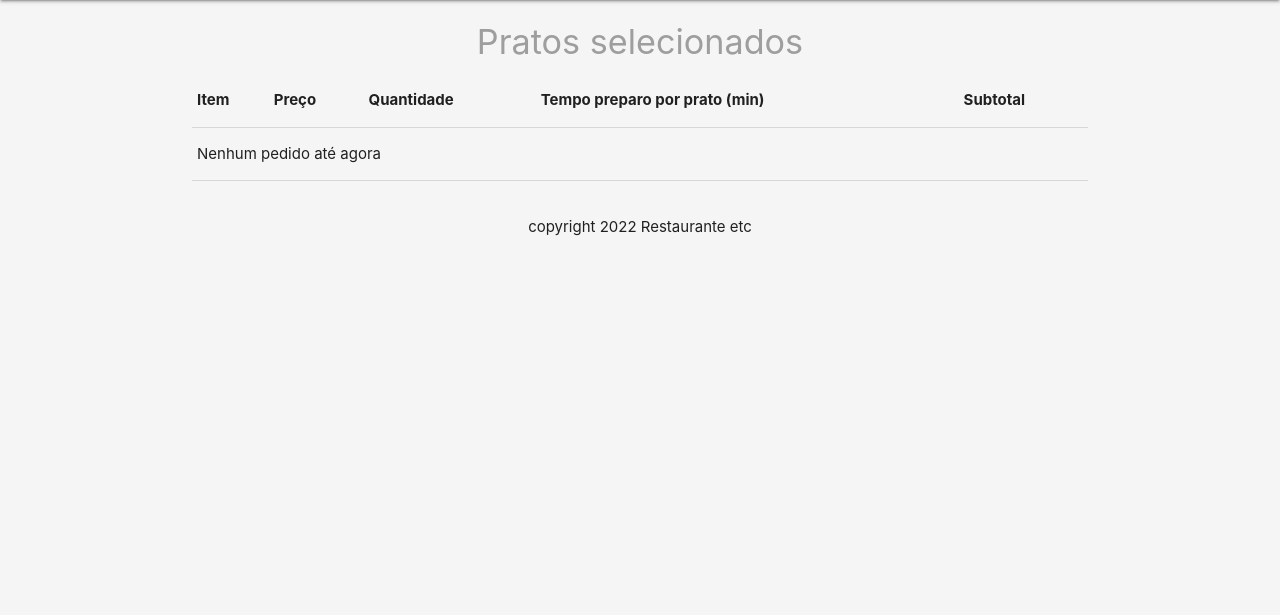
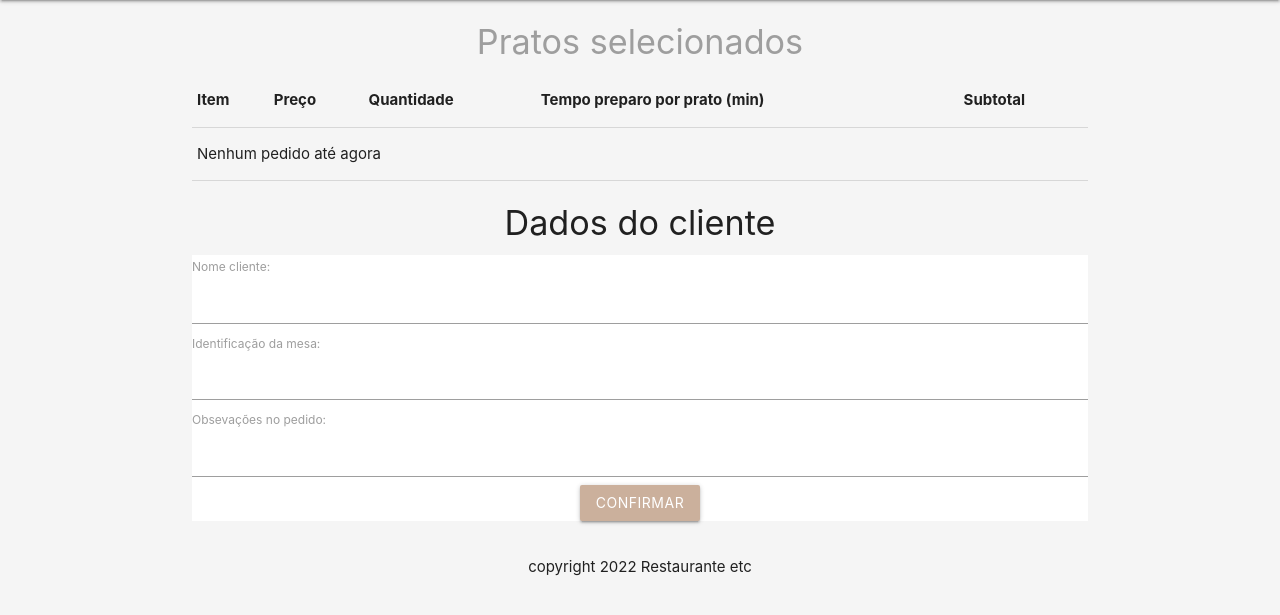
Before and after one commit to inacio88/projeto-desenvolvimento-web, a PHP site: page /comanda.php?clear=1 in a window 1280 px wide. Shown: the part 64-679 px from the top of the page. Run offline with PHP 8.4, Linux system fonts and the light colour scheme; the visitor is signed in with stand-in values (Sample User, id 1).

Commit message:
Add comanda - Parte 4

```diff
--- a/comanda.php
+++ b/comanda.php
@@ -11,10 +11,26 @@ if (!(isset($_SESSION['comanda']))) {
     //echo "sfae";
 }
 
+if (!(isset($_SESSION['cliente']))) {
+    $_SESSION['cliente'];
+    //echo "sfae";
+}
+
 //Limbar a comanda
 if (isset($_GET['clear'])) {
     $_SESSION['comanda'] = array();
 }
+
+//Add na sessão dados da mesa
+if (isset($_POST['nomeCliente'])) {
+    $_SESSION['cliente']['nomeCliente'] = $_POST['nomeCliente'];
+    $_SESSION['cliente']['idMesa'] = $_POST['idMesa'];
+    $_SESSION['cliente']['pedidos'] = $pedidos;
+    $_SESSION['cliente']['obs'] = $_POST['obs'];
+    print_r($_SESSION['cliente']);
+}
+
+
 
 if (isset($_GET['id'])) {
     $id = $_GET['id'];
@@ -39,14 +55,14 @@ if (isset($_GET['id'])) {
 <!DOCTYPE html>
 <html lang="pt-br">
 
-    <?php //include('templates/header.php'); ?>
+
 <head>
     <meta charset="UTF-8">
     <meta http-equiv="X-UA-Compatible" content="IE=edge">
     <meta name="viewport" content="width=device-width, initial-scale=1.0">
     <!-- Compiled and minified CSS -->
     <link rel="stylesheet" href="https://cdnjs.cloudflare.com/ajax/libs/materialize/1.0.0/css/materialize.min.css">
-    <script src="script.js"></script>
+
     <link rel="stylesheet" href="style.css">
     <title>Restaurante etc</title>
 </head>
@@ -67,7 +83,7 @@ if (isset($_GET['id'])) {
     <h4 class="center grey-text">Pratos selecionados</h4>
     <div class="container">
         <div class="row">
-        <table>
+        <table id='tabela'>
                     <tr>
                         <th>Item</th>
                         <th>Preço</th>
@@ -78,12 +94,14 @@ if (isset($_GET['id'])) {
 
             <?php
                 $total = 0;
+                $pedidos = "";
                 foreach($_SESSION['comanda'] as $key => $quant):
                 $consulta = $pdo->query("SELECT * FROM cardapio WHERE id = '$key' ");
                 $linha = $consulta->fetch(PDO::FETCH_ASSOC);
 
                 $subTotal = $linha['preco'] * $quant;
                 $total += $subTotal;
+                $pedidos .=  "$quant - {$linha['nomePrato']};";
             echo "
                 <tr>
                     <td>{$linha['nomePrato']}</td>
@@ -106,15 +124,35 @@ if (isset($_GET['id'])) {
                 echo "<tr><td colspan='5'>Nenhum pedido até agora </td></tr>";
             }
             else {
-                echo "<tr><td colspan='5'>Total: R$ $total </td></tr>";
+                echo "<tr><td colspan='5'>Total: R$ $total $pedidos </td></tr>";
             }
 
             ?>
         </table>
+
+            <h4 class="center">Dados do cliente</h4>
+            <form action="comanda.php" method="POST" class="white">
+                <label> Nome cliente: </label>
+                <input type="text" name="nomeCliente">
+                <div class="red-text"></div>
+
+                <label> Identificação da mesa: </label>
+                <input type="text" name="idMesa">
+                <div class="red-text"></div>
+
+                <label> Obsevações no pedido: </label>
+                <input type="text" name="obs">
+                <div class="red-text"> </div>
+
+                <div class="center">
+                    <input type="submit" name="submit" value="Confirmar" class="btn brand">
+                </div>
+            </form>
+
         </div>
     </div>
 
     <?php include('templates/footer.php'); ?>
 
-
+    <script src="scriptC.js"></script>
 </html>
--- a/script.js
+++ /dev/null
@@ -1,3 +0,0 @@
-function teste() {
-    window.alert('Js está funcionando');
-}
--- /dev/null
+++ b/scriptC.js
@@ -0,0 +1,2 @@
+const tabela = window.document.querySelector('table');
+console.log(tabela);
```
